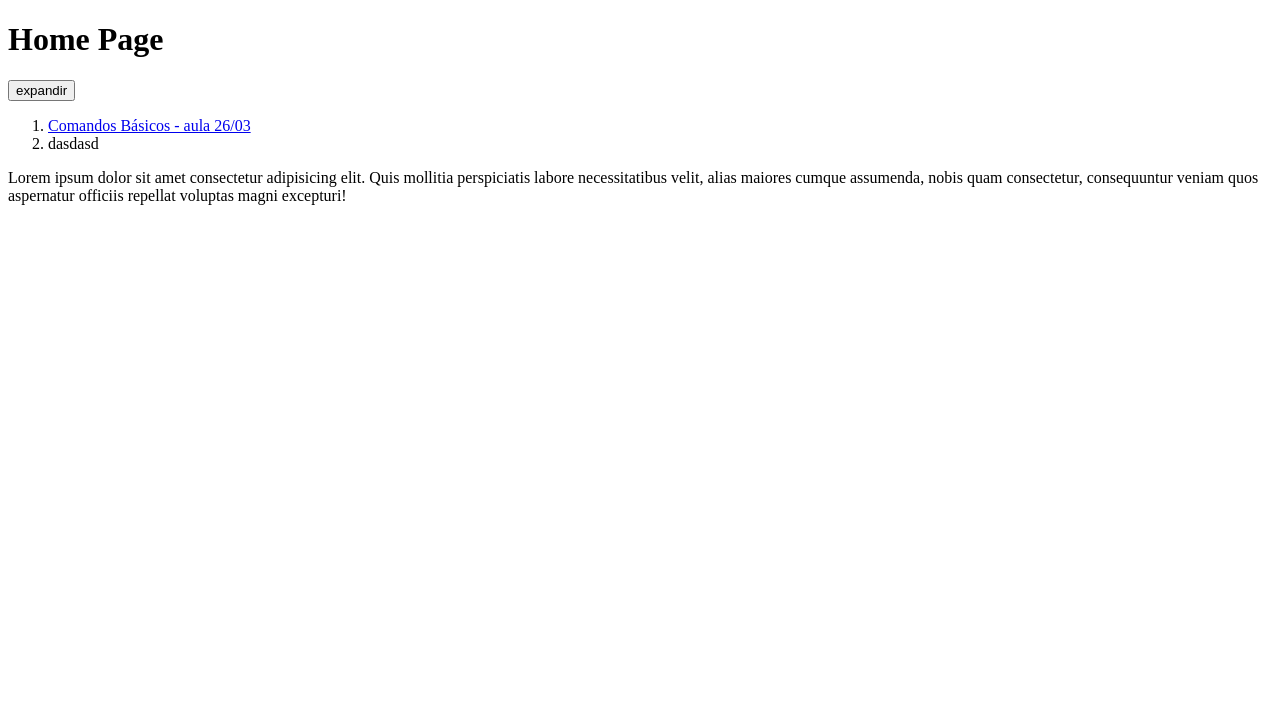
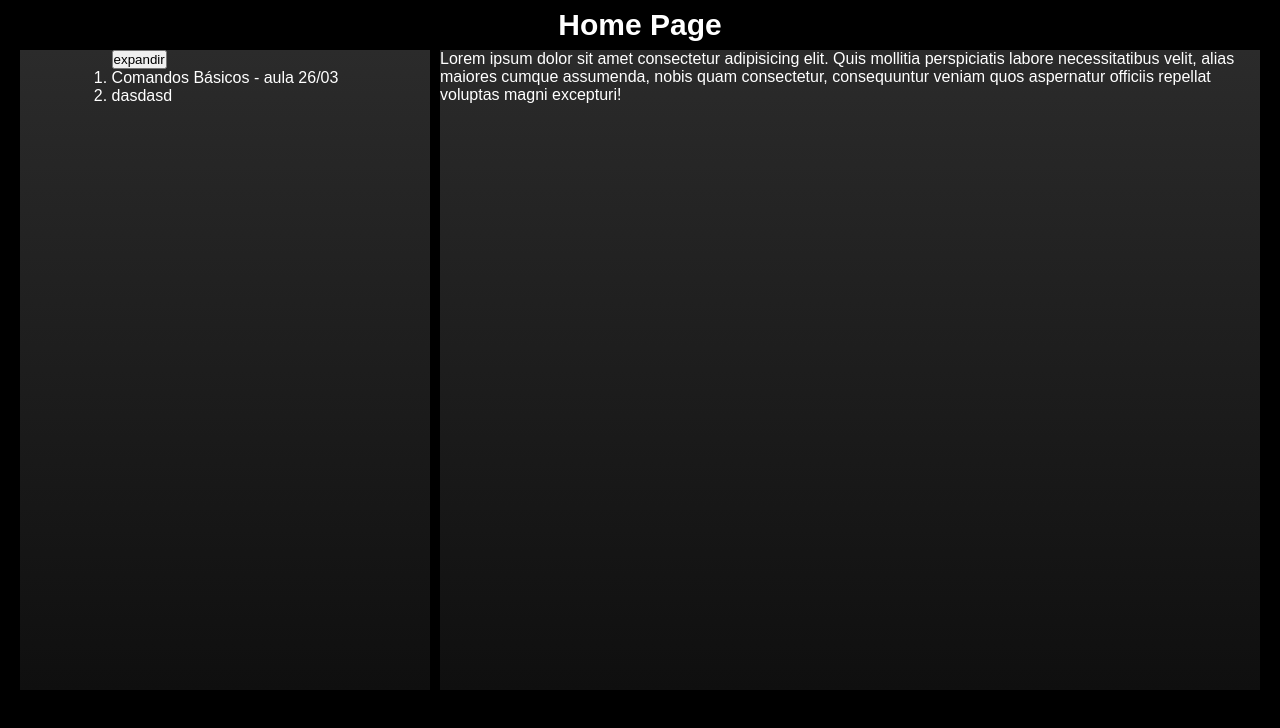
Before and after one commit to rafael-stefan/mlw2025, a plain HTML site: page index.html in a window 1280 px wide. Drawn offline with Linux system fonts and the light colour scheme; the site is published under a folder, as on GitHub Pages, so addresses that start at the root find nothing.

Commit message:
alterações para fazer css funcionar

```diff
--- a/index.html
+++ b/index.html
@@ -4,7 +4,7 @@
     <meta charset="UTF-8">
     <meta name="viewport" content="width=device-width, initial-scale=1.0">
     <title>Home Page</title>
-    <link rel="stylesheet" href="/view/homePage.css">
+    <link rel="stylesheet" href="view/homePage.css">
 </head>
 <body>
     <header>
@@ -17,7 +17,7 @@
             <nav>
                 <ol id="ol-titles">
                     <li>
-                        <a href="comandosBasicos.html">Comandos Básicos - aula 26/03</a>
+                        <a href="pages/comandosBasicos.html">Comandos Básicos - aula 26/03</a>
                     </li>
                     <li>
                         dasdasd
```
